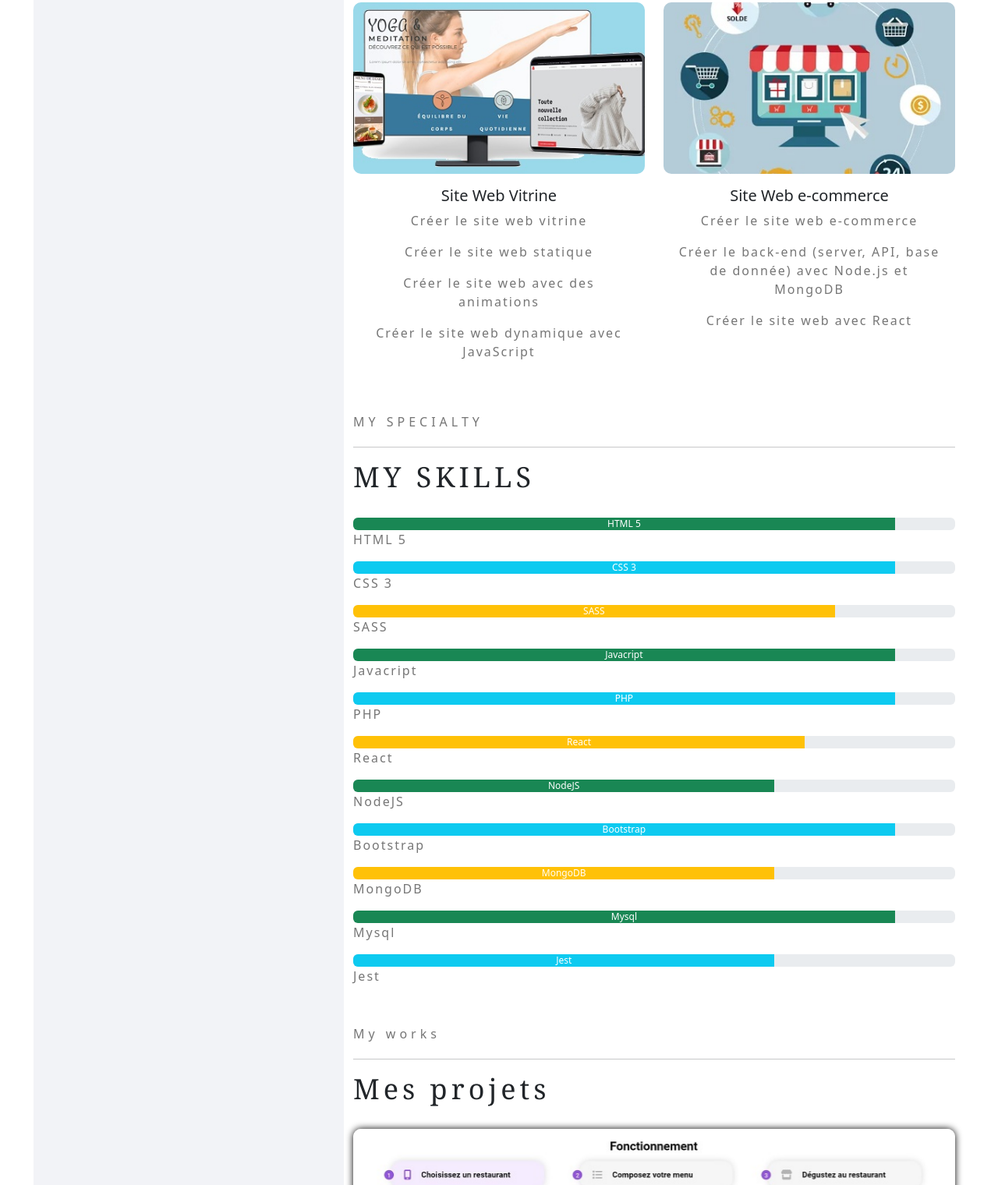
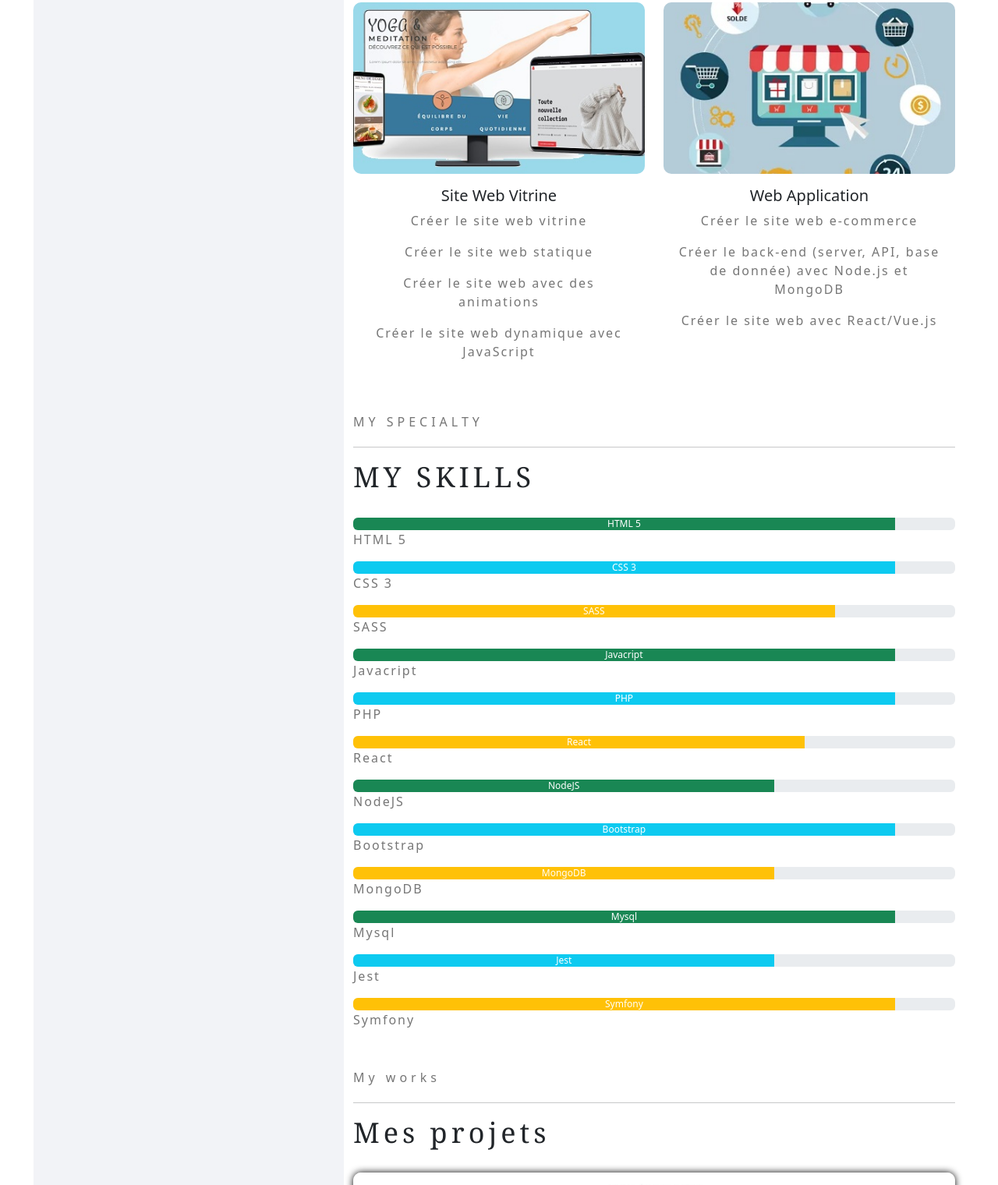
Before and after one commit to HUGO-KAI/my-portfolio, a plain HTML site: page index.html in a window 1280 px wide. Shown: the part 1153-2673 px from the top of the page at 78% size. Drawn offline with nearby package versions, Linux system fonts and the light colour scheme.

Commit message:
Ajouter symfony skill

```diff
--- a/index.html
+++ b/index.html
@@ -191,13 +191,13 @@
                   alt="..."
                 />
                 <div class="card-body">
-                  <h5 class="card-title">Site Web e-commerce</h5>
+                  <h5 class="card-title">Web Application</h5>
                   <p class="card-text">Créer le site web e-commerce</p>
                   <p class="card-text">
                     Créer le back-end (server, API, base de donnée) avec Node.js
                     et MongoDB
                   </p>
-                  <p class="card-text">Créer le site web avec React</p>
+                  <p class="card-text">Créer le site web avec React/Vue.js</p>
                 </div>
               </div>
             </div>
@@ -210,7 +210,6 @@
           <hr />
           <div class="textContainer">
             <h2>MY SKILLS</h2>
-            <div>
             <div>
               <div
                 class="progress"
@@ -248,7 +247,6 @@
               >
                 <div class="progress-bar bg-warning" style="width: 80%">
                   <span>SASS</span>
-                  </div>
                 </div>
               </div>
               <p>SASS</p>
@@ -356,8 +354,20 @@
                   <span>Jest</span>
                 </div>
               </div>
+              <p>Jest</p>
+              <div
+                  class="progress"
+                  role="progressbar"
+                  aria-label="Info example"
+                  aria-valuenow="90"
+                  aria-valuemin="0"
+                  aria-valuemax="100"
+                >
+                  <div class="progress-bar bg-warning" style="width: 90%">
+                    <span>Symfony</span>
                   </div>
-              <p>Jest</p>
+              </div>
+              <p>Symfony</p>
             </div>
           </div>
         </section>
```
Also changed, not shown: assets/software_development.jpg (added). Lines whose indentation alone changed are shown as unchanged.
